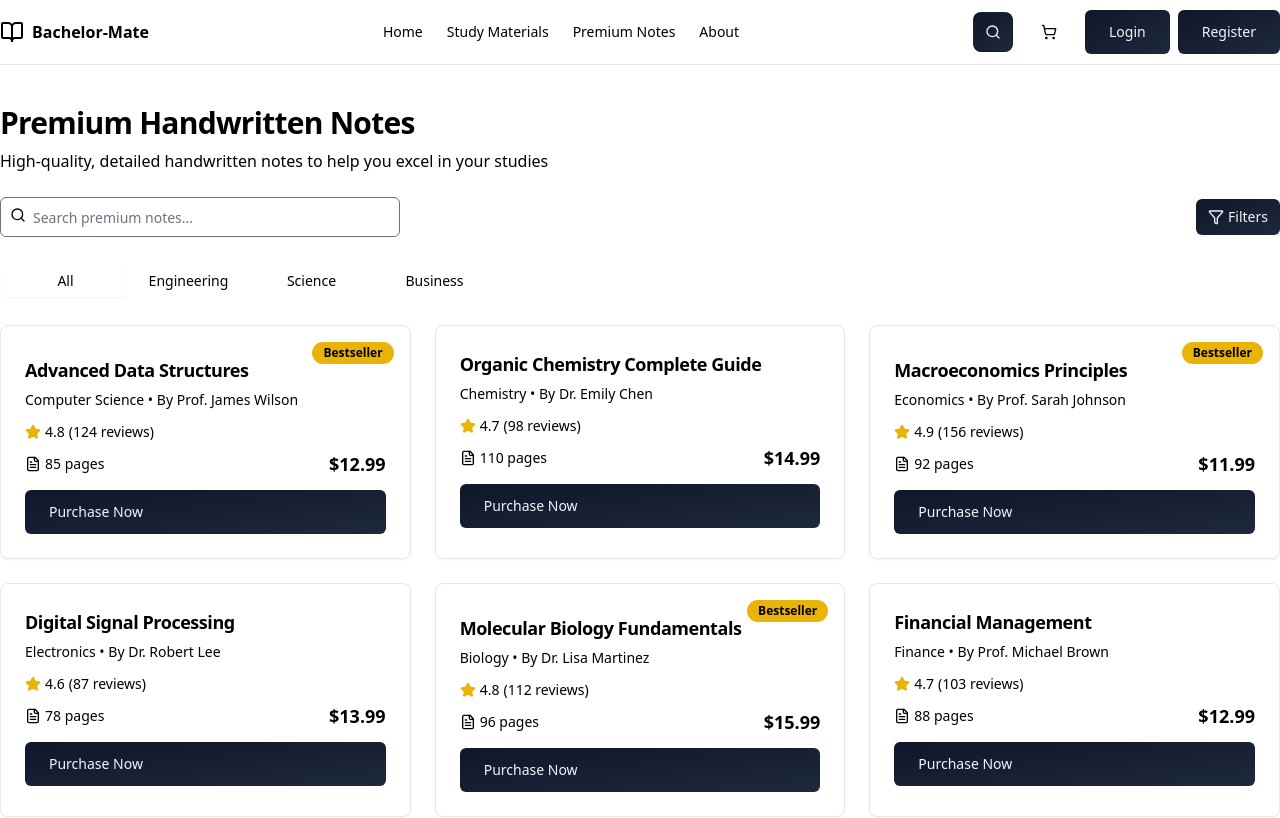
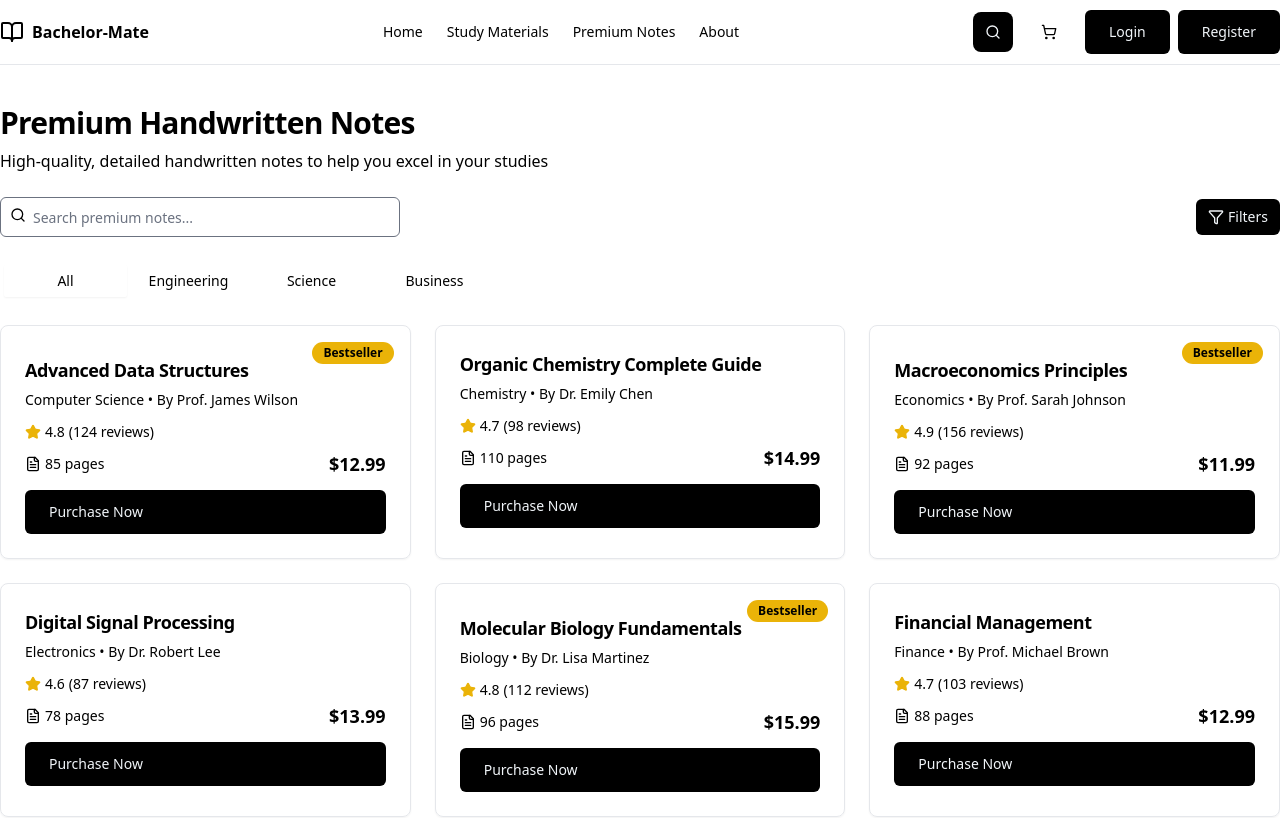
Before and after one commit to me-safwan-07/bachelor-mates, a Next.js app: page /premium in a window 1280 px wide. Shown: the top 818 px of the page. Built offline with nearby package versions, Linux system fonts and the light colour scheme.

Commit message:
fix: update Navbar background color and button styles for improved visibility

```diff
--- a/components/navbar.tsx
+++ b/components/navbar.tsx
@@ -77,14 +77,14 @@ export default function Navbar() {
 
       {/* Mobile Navigation */}
       {isMenuOpen && (
-        <nav className="absolute top-16 left-0 w-full bg-background shadow-md md:hidden">
+        <nav className="absolute top-16 left-0 w-full bg-slate-400 shadow-md md:hidden">
           <ul className="flex flex-col items-center gap-4 p-4">
             {routes.map((route) => (
               <li key={route.href}>
                 <Link
                   href={route.href}
                   className={cn(
-                    "text-lg font-medium transition-colors hover:text-primary",
+                    "text-lg font-medium transition-colors hover:text-black",
                     pathname === route.href ? "text-foreground" : "text-muted-foreground"
                   )}
                   onClick={() => setIsMenuOpen(false)}
--- a/components/ui/Button/index.tsx
+++ b/components/ui/Button/index.tsx
@@ -53,7 +53,7 @@ export const Button: React.ForwardRefExoticComponent<
   const isLink = typeof props.href !== "undefined";
   const elementType = isLink ? "span" : "button";
 
-  const element: any = React.createElement(
+  const element: React.ReactNode = React.createElement(
     elementType,
     {
       ...passThroughProps,
@@ -101,7 +101,7 @@ export const Button: React.ForwardRefExoticComponent<
         variant === "darkCTA" &&
           (disabled
             ? "text-slate-400 dark:text-slate-500 bg-slate-200 dark:bg-slate-800"
-            : "text-slate-100 hover:text-slate-50 bg-gradient-to-br from-slate-900 to-slate-800 hover:from-slate-800 hover:to-slate-700 dark:text-slate-300 focus:outline-none focus:ring-2 focus:ring-offset-1  focus:bg-slate-700 focus:ring-neutral-500"),
+            : "text-slate-100 hover:text-slate-50 bg-black from-slate-900 to-slate-800 hover:from-slate-800 hover:to-slate-700 dark:text-slate-300 focus:outline-none focus:ring-2 focus:ring-offset-1  focus:bg-slate-700 focus:ring-neutral-500"),
 
         // set not-allowed cursor if disabled
         loading ? "cursor-wait" : disabled ? "cursor-not-allowed" : "",
```
